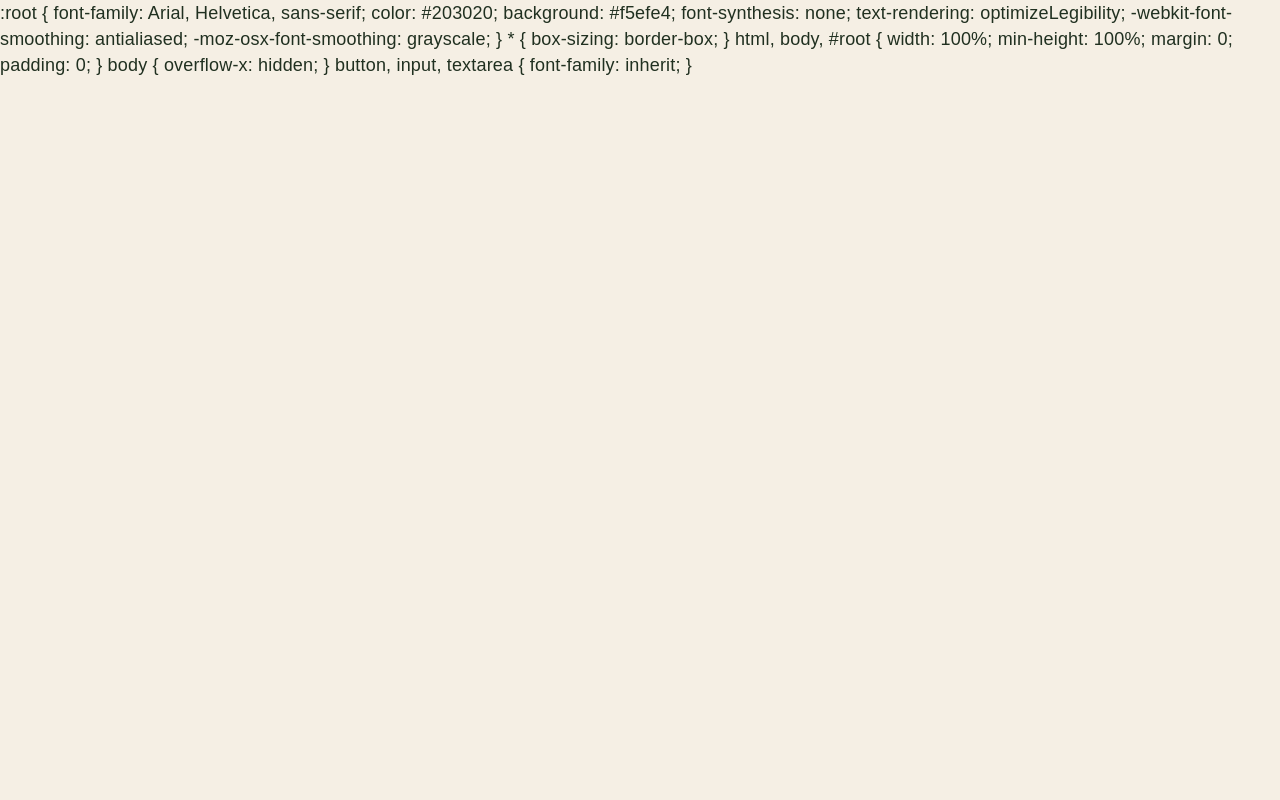
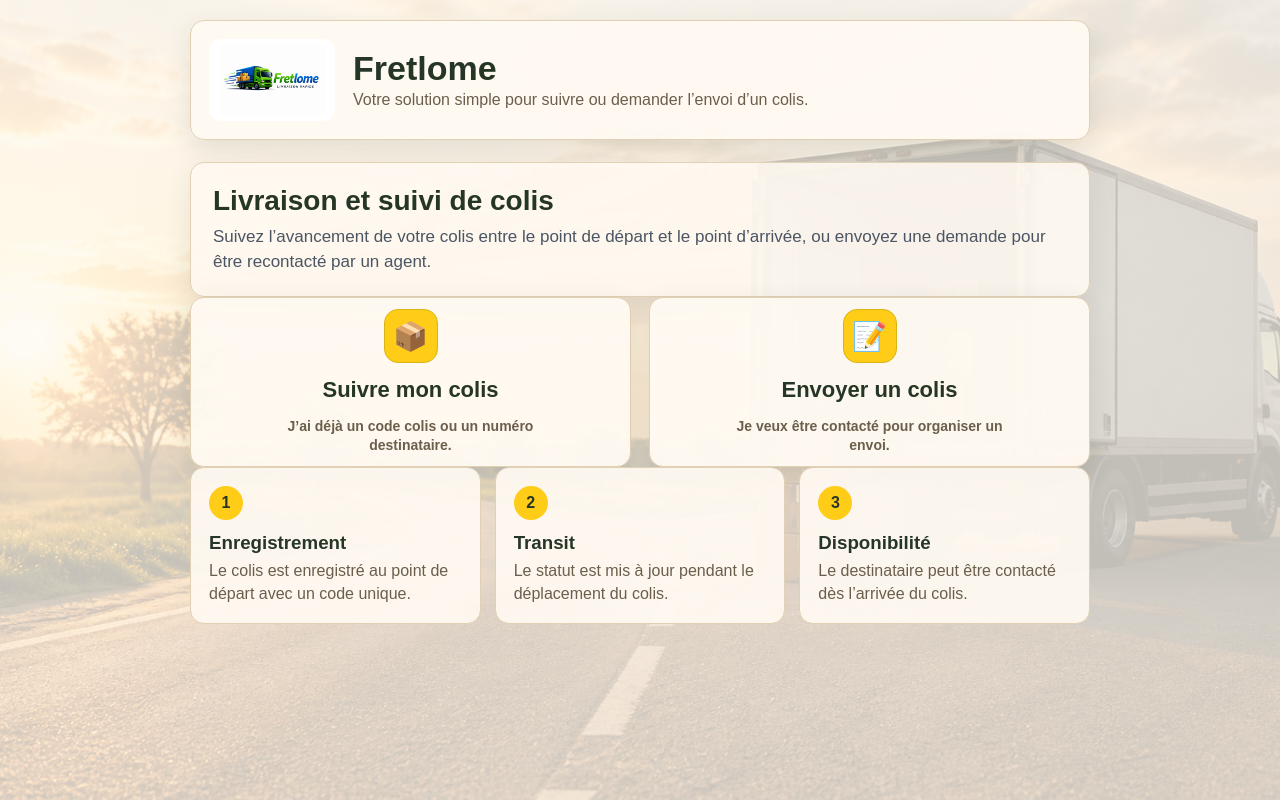
Before and after one commit to Fouss011/Livraison-, a React (Vite) app in the folder frontend/: page / in a window 1280 px wide. Built offline with nearby package versions, Linux system fonts and the light colour scheme; the HTML template or start-up script is replaced by a standard one.

Commit message:
Fix CSS placement

```diff
--- a/frontend/index.html
+++ b/frontend/index.html
@@ -1,32 +1,20 @@
-:root {
-  font-family: Arial, Helvetica, sans-serif;
-  color: #203020;
-  background: #f5efe4;
-  font-synthesis: none;
-  text-rendering: optimizeLegibility;
-  -webkit-font-smoothing: antialiased;
-  -moz-osx-font-smoothing: grayscale;
-}
+<!doctype html>
+<html lang="en">
+  <head>
+  <meta charset="UTF-8" />
 
-* {
-  box-sizing: border-box;
-}
+  <meta name="viewport" content="width=device-width, initial-scale=1.0" />
 
-html,
-body,
-#root {
-  width: 100%;
-  min-height: 100%;
-  margin: 0;
-  padding: 0;
-}
+  <link rel="manifest" href="/manifest.json" />
+  <meta name="theme-color" content="#263626" />
 
-body {
-  overflow-x: hidden;
-}
+  <!-- Logo utilisé comme icône -->
+  <link rel="icon" type="image/png" href="/logo.png" />
 
-button,
-input,
-textarea {
-  font-family: inherit;
-}
+  <title>Fretlome</title>
+</head>
+  <body>
+    <div id="root"></div>
+    <script type="module" src="/src/main.jsx"></script>
+  </body>
+</html>
--- a/frontend/src/index.css
+++ b/frontend/src/index.css
@@ -1,111 +1,32 @@
 :root {
-  --text: #6b6375;
-  --text-h: #08060d;
-  --bg: #fff;
-  --border: #e5e4e7;
-  --code-bg: #f4f3ec;
-  --accent: #aa3bff;
-  --accent-bg: rgba(170, 59, 255, 0.1);
-  --accent-border: rgba(170, 59, 255, 0.5);
-  --social-bg: rgba(244, 243, 236, 0.5);
-  --shadow:
-    rgba(0, 0, 0, 0.1) 0 10px 15px -3px, rgba(0, 0, 0, 0.05) 0 4px 6px -2px;
-
-  --sans: system-ui, 'Segoe UI', Roboto, sans-serif;
-  --heading: system-ui, 'Segoe UI', Roboto, sans-serif;
-  --mono: ui-monospace, Consolas, monospace;
-
-  font: 18px/145% var(--sans);
-  letter-spacing: 0.18px;
-  color-scheme: light dark;
-  color: var(--text);
-  background: var(--bg);
+  font-family: Arial, Helvetica, sans-serif;
+  color: #203020;
+  background: #f5efe4;
   font-synthesis: none;
   text-rendering: optimizeLegibility;
   -webkit-font-smoothing: antialiased;
   -moz-osx-font-smoothing: grayscale;
-
-  @media (max-width: 1024px) {
-    font-size: 16px;
-  }
 }
 
-@media (prefers-color-scheme: dark) {
-  :root {
-    --text: #9ca3af;
-    --text-h: #f3f4f6;
-    --bg: #16171d;
-    --border: #2e303a;
-    --code-bg: #1f2028;
-    --accent: #c084fc;
-    --accent-bg: rgba(192, 132, 252, 0.15);
-    --accent-border: rgba(192, 132, 252, 0.5);
-    --social-bg: rgba(47, 48, 58, 0.5);
-    --shadow:
-      rgba(0, 0, 0, 0.4) 0 10px 15px -3px, rgba(0, 0, 0, 0.25) 0 4px 6px -2px;
-  }
+* {
+  box-sizing: border-box;
+}
 
-  #social .button-icon {
-    filter: invert(1) brightness(2);
-  }
+html,
+body,
+#root {
+  width: 100%;
+  min-height: 100%;
+  margin: 0;
+  padding: 0;
 }
 
 body {
-  margin: 0;
+  overflow-x: hidden;
 }
 
-#root {
-  width: 1126px;
-  max-width: 100%;
-  margin: 0 auto;
-  text-align: center;
-  border-inline: 1px solid var(--border);
-  min-height: 100svh;
-  display: flex;
-  flex-direction: column;
-  box-sizing: border-box;
+button,
+input,
+textarea {
+  font-family: inherit;
 }
-
-h1,
-h2 {
-  font-family: var(--heading);
-  font-weight: 500;
-  color: var(--text-h);
-}
-
-h1 {
-  font-size: 56px;
-  letter-spacing: -1.68px;
-  margin: 32px 0;
-  @media (max-width: 1024px) {
-    font-size: 36px;
-    margin: 20px 0;
-  }
-}
-h2 {
-  font-size: 24px;
-  line-height: 118%;
-  letter-spacing: -0.24px;
-  margin: 0 0 8px;
-  @media (max-width: 1024px) {
-    font-size: 20px;
-  }
-}
-p {
-  margin: 0;
-}
-
-code,
-.counter {
-  font-family: var(--mono);
-  display: inline-flex;
-  border-radius: 4px;
-  color: var(--text-h);
-}
-
-code {
-  font-size: 15px;
-  line-height: 135%;
-  padding: 4px 8px;
-  background: var(--code-bg);
-}
```
